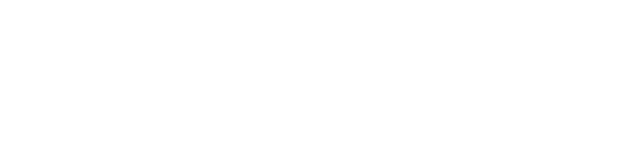
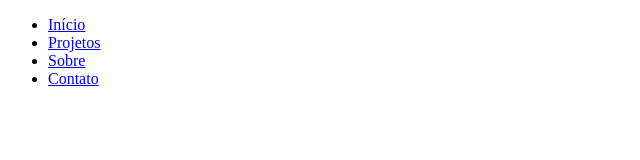
Before and after one commit to pistorioluiz/meu-portfolio, a plain HTML site: page meu-portifolio/index.html in a window 1280 px wide. Shown: the whole page, without its empty margins (0-640 px from the left). Drawn offline with Linux system fonts and the light colour scheme.

Commit message:
feat: adiciona identificadores nas secoes

```diff
--- a/meu-portifolio/index.html
+++ b/meu-portifolio/index.html
@@ -6,6 +6,22 @@
 		<title>Luiz Gustavo | Portfólio</title>
 	</head>
 	<body>
-
+		<header>
+			<nav>
+				<ul>
+					<li><a href="#inicio">Início</a></li>
+					<li><a href="#projetos">Projetos</a></li>
+					<li><a href="#sobre">Sobre</a></li>
+					<li><a href="#contato">Contato</a></li>
+				</ul>
+			</nav>
+		</header>
+		<main>
+			<section id="inicio"></section>
+			<section id="projetos"></section>
+			<section id="sobre"></section>
+			<section id="contato"></section>
+		</main>
+		<footer></footer>
 	</body>
 </html>
```
